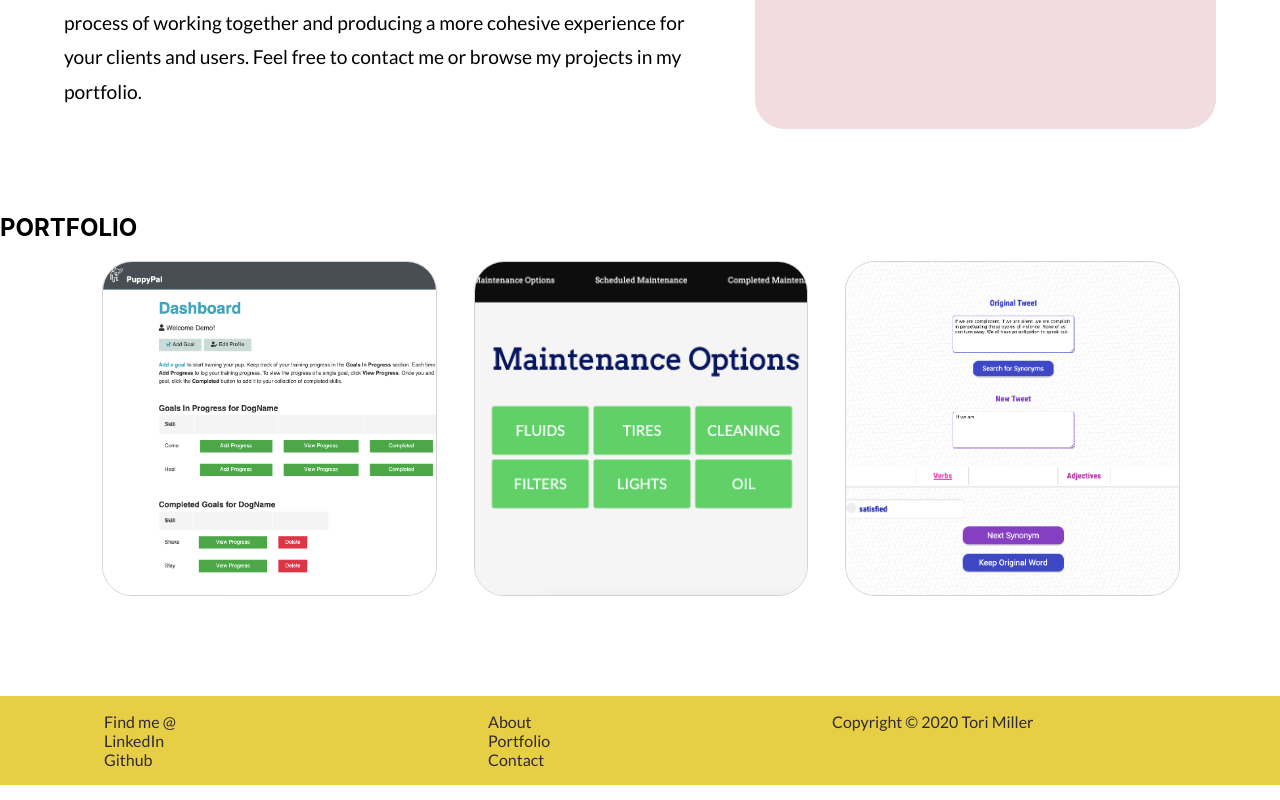
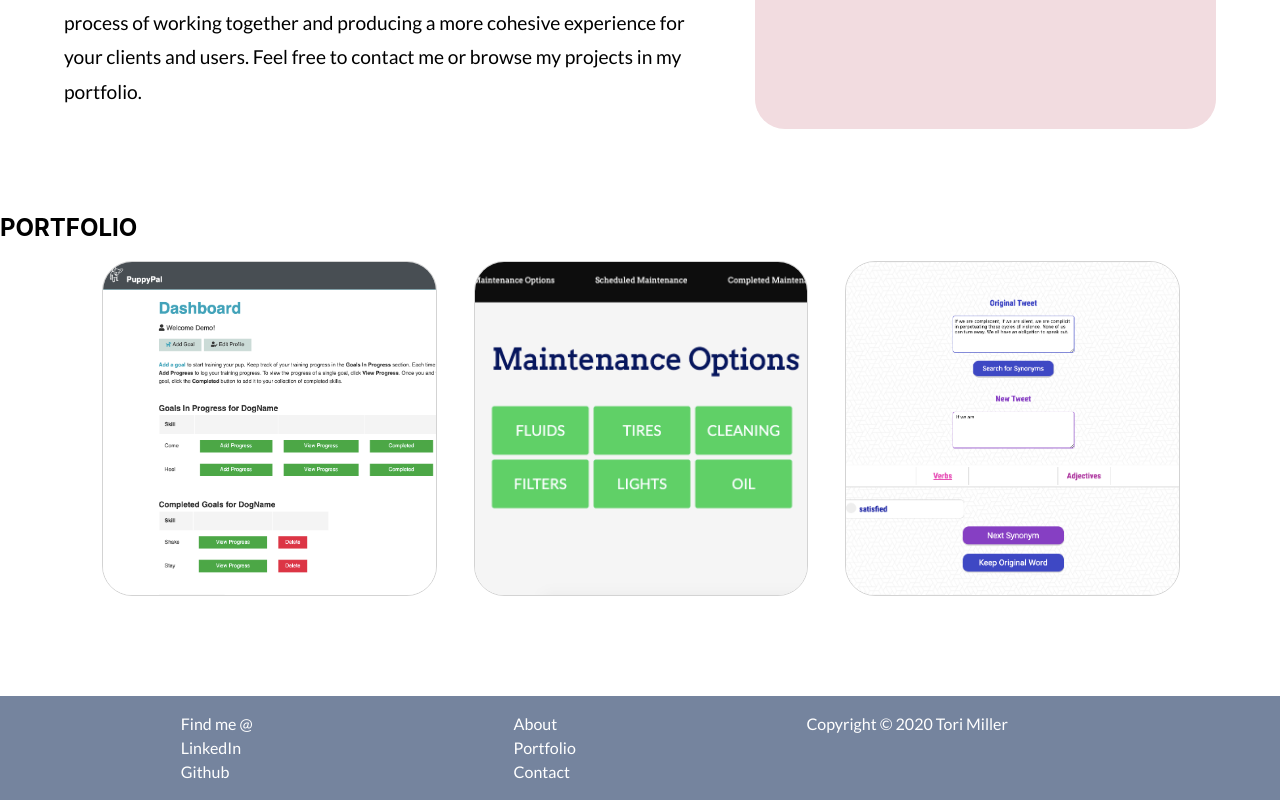
Before and after one commit to torimiller/portfolio, a React (Create React App) app in the folder client/: page / in a window 1280 px wide. Shown: the part 657-1457 px from the top of the page. Built offline with nearby package versions, Linux system fonts and the light colour scheme.

Commit message:
fixed footer

```diff
--- a/client/src/App.css
+++ b/client/src/App.css
@@ -548,14 +548,14 @@ html, body {
 .footer {
   font-family: 'Lato', sans-serif;
   font-weight: 400;
-  background-color: #E7CF45;
+  background-color: #75849E;
   width: 100%;
   grid-column-start: 1;
   grid-column-end: 6;
   grid-row: 5;
   box-sizing: border-box;
   display: grid;
-  grid-template-columns: 5% 30% 30% 30% 5%;
+  grid-template-columns: 11% 26% 26% 26% 11%;
 }
 
 .footer-list-1 {
@@ -574,13 +574,14 @@ html, body {
 }
 
 .footer-text {
-  color: #312936;
+  color: white;
   list-style-type: none;
+  line-height: 1.5em;
 }
 
 .footer-link {
   text-decoration: none;
-  color: #312936;
+  color: white;
   -webkit-transition: color 1s ease-out;
   -moz-transition: color 1s ease-out;
   -o-transition: color 1s ease-out;
@@ -588,5 +589,5 @@ html, body {
 }
 
 .footer-link:hover {
-  color: #E94CC0;
+  color: #E7CF45;
 }
```
